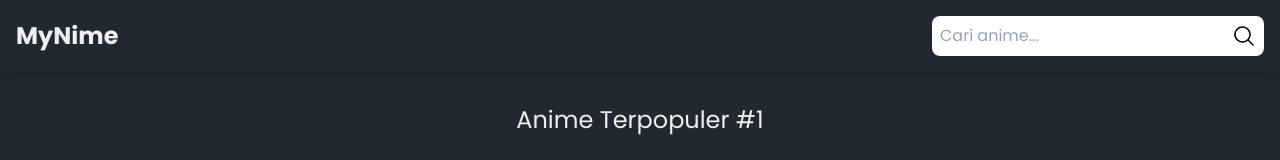
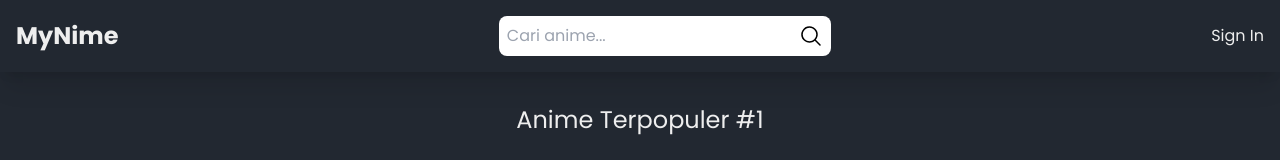
Before and after one commit to mikamada/animelist-next-tailwind, a Next.js app: page /populer in a window 1280 px wide. Shown: the top 160 px of the page. Built offline with nearby package versions, Linux system fonts and the light colour scheme; no server answers.

Commit message:
Oauth github - next-auth

```diff
--- a/package.json
+++ b/package.json
@@ -11,6 +11,7 @@
   "dependencies": {
     "@phosphor-icons/react": "^2.0.13",
     "next": "13.5.6",
+    "next-auth": "^4.24.5",
     "react": "^18",
     "react-dom": "^18",
     "react-infinite-scroll-component": "^6.1.0",
--- /dev/null
+++ b/src/app/api/auth/[...nextauth]/route.js
@@ -0,0 +1,16 @@
+import nextAuth from "next-auth";
+import githubAuth from "next-auth/providers/github"
+
+export const authOption = {
+  providers: [
+    githubAuth({
+      clientId: process.env.GITHUB_CLIENT_ID,
+      clientSecret: process.env.GITHUB_SECRET,
+    })
+  ],
+  secret: process.env.NEXTAUTH_SECRET
+}
+
+const handler = nextAuth(authOption);
+
+export { handler as GET, handler as POST }
--- /dev/null
+++ b/src/components/Navbar/UserButton.jsx
@@ -0,0 +1,18 @@
+import Link from "next/link";
+import { authUserSession } from "@/services/auth";
+
+const UserButton = async () => {
+	const user = await authUserSession();
+	const actionLabel = user ? "Sign Out" : "Sign In";
+	const actionUrl = user ? "/api/auth/signout" : "/api/auth/signin";
+
+	return (
+		<div>
+			<Link href={actionUrl} className="text-color-primary">
+				{actionLabel}
+			</Link>
+		</div>
+	);
+};
+
+export default UserButton;
--- a/src/components/Navbar/index.jsx
+++ b/src/components/Navbar/index.jsx
@@ -1,6 +1,7 @@
 import Link from "next/link";
 import React from "react";
 import InputSearch from "./InputSearch";
+import UserButton from "./UserButton";
 
 const Navbar = () => {
 	return (
@@ -10,6 +11,7 @@
 					MyNime
 				</Link>
 				<InputSearch />
+				<UserButton />
 			</nav>
 		</header>
 	);
--- /dev/null
+++ b/src/services/auth.js
@@ -0,0 +1,7 @@
+import { getServerSession } from "next-auth";
+import { authOption } from "@/app/api/auth/[...nextauth]/route";
+
+export const authUserSession = async () => {
+  const session = await getServerSession(authOption);
+  return session?.user;
+};
```
Also changed, not shown: 1 other file (tests, documents, lock files or other folders).
